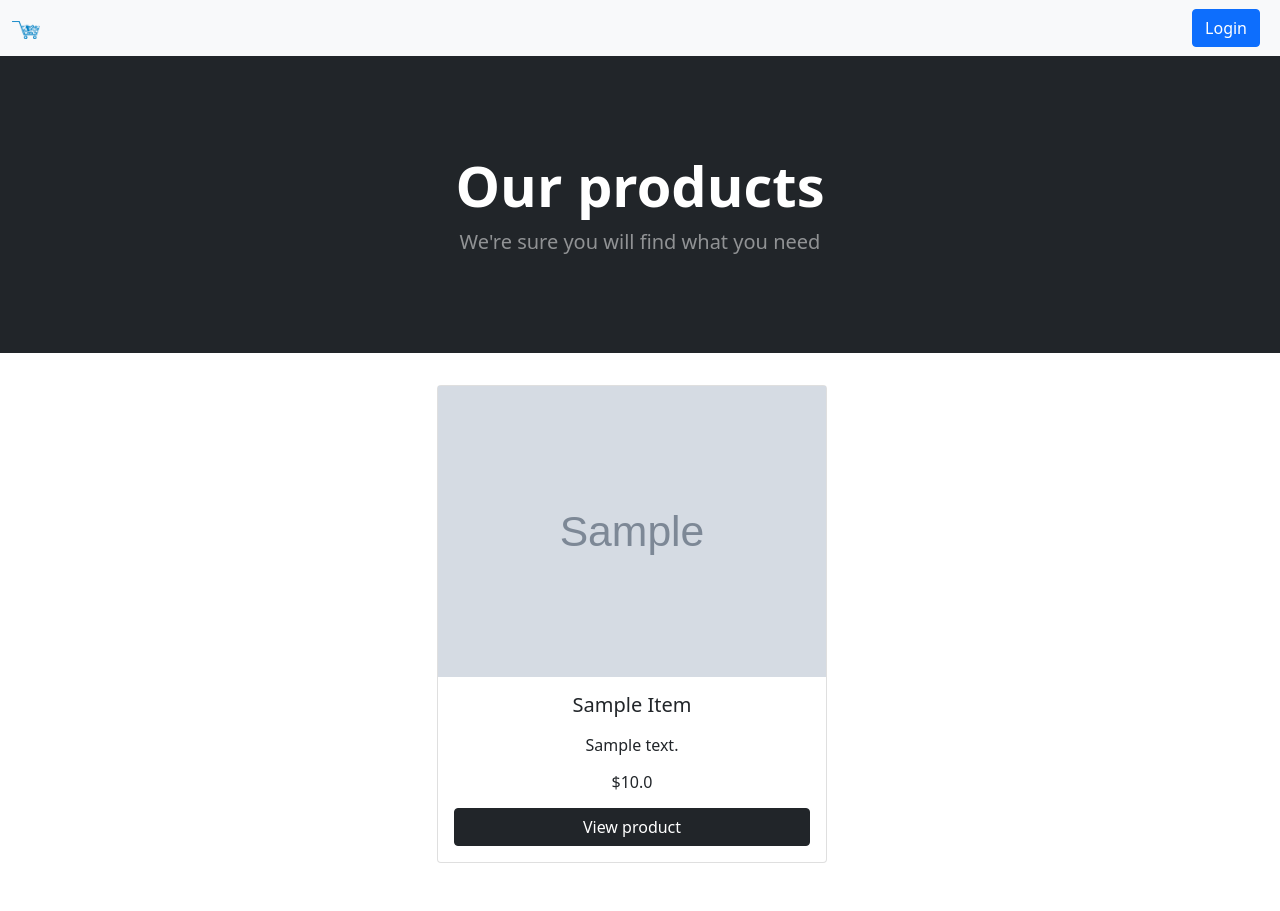
After one commit to Anglindw/group_project-flask, a Flask app: page /shop in a window 1280 px wide. The commit adds this page. Run offline with Flask 3, Linux system fonts and the light colour scheme; tables that the repository leaves empty hold one stand-in row (values such as "Sample post"); grey boxes marked "Sample" are stand-in pictures; some libraries are stand-ins or nearby versions.

Commit message:
Index, Models, Shop routes

```diff
--- a/app/auth/routes.py
+++ b/app/auth/routes.py
@@ -1,7 +1,7 @@
 from flask import Blueprint, render_template, request, redirect, url_for, flash
 from flask_login import login_user, logout_user, current_user
 from app.auth.forms import UserCreationForm
-from app.models import User, db
+from app.models import Users, db
 from werkzeug.security import check_password_hash
 
 auth = Blueprint('auth', __name__, template_folder='auth_templates')
@@ -17,7 +17,7 @@ def signup():
 
             print(username, email, password)
 
-            user = User(username, email, password)
+            user = Users(username, email, password)
 
             user.save_to_db()
             return redirect(url_for('auth.login'))
--- a/app/routes.py
+++ b/app/routes.py
@@ -5,4 +5,4 @@ from flask_login import current_user, login_required
 @app.route('/')
 @app.route('/home')
 def home():
-    return render_template('base.html')
+    return render_template('index.html')
--- /dev/null
+++ b/app/shop/routes.py
@@ -0,0 +1,60 @@
+from flask import Blueprint, render_template, request, redirect, url_for, flash
+from flask_login import current_user, login_required
+from app.models import Items, Cart
+
+shop = Blueprint('shop', __name__, template_folder='shop_templates')
+
+@shop.route('/shop')
+def view_shop():
+    products = Items.query.all() # Fetch all items
+    # Create a DICT to itterate through in Jinja
+    items = {}
+    for item in products:
+        items[item.id] = {}
+        items[item.id]['name'] = item.item_name
+        items[item.id]['icon'] = item.item_icon
+        items[item.id]['description'] = item.item_description
+        items[item.id]['price'] = item.item_price
+
+    return render_template('shop.html', prods=items)
+
+@shop.route('/shop/view/<int:id>')
+def view_product(id):
+    product = Items.query.get(id)
+    if product:
+        return render_template('product.html', name=product.item_name, icon=product.item_icon, description=product.item_description, price=product.item_price, id=product.id)
+    else:
+        flash('That product was not found')
+        return redirect(url_for('shop.view_shop'))
+
+@shop.route('/shop/cart/add/<int:id>')
+@login_required
+def add_to_cart(id):
+    product = Items.query.get(id)
+    cart = Cart.query.get(current_user.id)
+    if product:
+        if cart:
+            # If there is a cart
+            pass
+        else:
+            # if not create, create dict
+            pass
+    else:
+        flash('That product was not found')
+        return redirect(url_for('shop.view_shop'))
+
+@shop.route('/shop/cart/remove/<int:id>')
+@login_required
+def remove_from_cart(id):
+    product = Items.query.get(id)
+    cart = Cart.query.get(current_user.id)
+    if product:
+        if cart:
+            # If there is a cart
+            pass
+        else:
+            # if not cart, return no cart (backdoor)
+            pass
+    else:
+        flash('That product was not found')
+        return redirect(url_for('shop.view_shop'))
--- /dev/null
+++ b/app/shop/shop_templates/shop.html
@@ -0,0 +1,45 @@
+{% extends 'base.html' %}
+{% block content %}
+<head>
+    <title>Our shop</title>
+    <link rel="stylesheet" href="{{url_for('static', filename='css/shop.css')}}"
+</head>
+
+<header class="bg-dark py-5">
+    <div class="container px-4 px-lg-5 my-5">
+        <div class="text-center text-white">
+            <h1 class="display-4 fw-bolder">Our products</h1>
+            <p class="lead fw-normal text-white-50 mb-0">We're sure you will find what you need</p>
+        </div>
+    </div>
+</header>
+
+<div class="item-holder">
+{% for key, value in prods.items() %}
+<div class="col-lg-4 col-md-6 mb-3">
+    <div class="card me-3 text-center">
+      <div class="bg-image hover-zoom ripple ripple-surface ripple-surface-light"
+        data-mdb-ripple-color="light">
+        <img src="{{value['icon']}}"
+          class="w-100" />
+        <a href="#!">
+          <div class="hover-overlay">
+            <div class="mask" style="background-color: rgba(251, 251, 251, 0.15);"></div>
+          </div>
+        </a>
+      </div>
+      <div class="card-body">
+        <a href="" class="text-reset text-decoration-none">
+          <h5 class="card-title mb-3">{{value['name']|title}}</h5>
+        </a>
+        <a href="" class="text-reset text-truncate text-decoration-none">
+          <p>{{value['description']}}</p>
+        </a>
+        <h6 class="mb-3">${{value['price']}}</h6>
+        <a href="/shop/view/{{key}}" class="btn btn-dark w-100">View product</a>
+      </div>
+    </div>
+  </div>
+{% endfor %}
+</div>
+{% endblock %}
--- /dev/null
+++ b/app/static/css/product.css
@@ -0,0 +1,4 @@
+.item-icon {
+    height: 700px;
+    width: 600px;
+}
--- /dev/null
+++ b/app/static/css/shop.css
@@ -0,0 +1,36 @@
+.item-holder {
+    display: flex;
+    justify-content: center;
+    flex-wrap: wrap;
+    flex-direction: row;
+    margin: 2rem
+}
+
+.product-item {
+    width: 25.1vw;
+    margin-right: 2vw
+}
+
+.item-img {
+    border-top-left-radius: 15px;
+    border-top-right-radius: 15px;
+    width: 25vw;
+    height: 20vh
+}
+
+@media only screen and (min-width: 375px) and (max-width: 1025px) {
+    .item-holder {
+        flex-direction: column;
+        width: 100%;
+    }
+
+    .product-item {
+        width: 90vw;
+        margin-bottom: 4vh;
+    }
+
+    .item-img {
+        width: 89.5vw;
+    }
+
+}
--- a/app/templates/navbar.html
+++ b/app/templates/navbar.html
@@ -22,7 +22,7 @@
     </button>
 
     <div class="collapse navbar-collapse" id="navbarSupportedContent">
-        <a class="navbar-brand mt-2 mt-lg-0" href="#">
+        <a class="navbar-brand mt-2 mt-lg-0" href="/home">
             <img
             src="../static/img/logo.png"
             height="18"
@@ -33,9 +33,15 @@
     </div>
 
     <div class="d-flex align-items-center">
+        {% if current_user.is_authenticated %}
         <span class="badge rounded-pill badge-notification bg-primary">1</span>
         <a href="/cart/{{user_id}}" class="text-reset align-items-center me-4 text-decoration-none text-dark"><i class="fa-solid fa-cart-shopping"></i></a>
-        <a href="" class="align-items-center me-2 text-decoration-none text-dark">USERNAME</a>
+        {% endif %}
+        {% if not current_user.is_authenticated %}
+        <a href="/login" class="btn btn-primary align-items-center me-2 text-decoration-none text-white">Login</a>
+        {% else %}
+        <a href="/login" class="align-items-center me-2 text-decoration-none text-dark">USERNAME</a>
+        {% endif %}
     </div>
 </nav>
 </body>
```
Also changed, not shown: app/__init__.py (+10 -3 lines), app/models.py (+50 -3 lines), app/shop/shop_templates/product.html (added, +37 -0 lines), app/static/css/index.css (+43 -0 lines), app/templates/index.html (+67 -0 lines), source.sql (added, +19 -0 lines).
